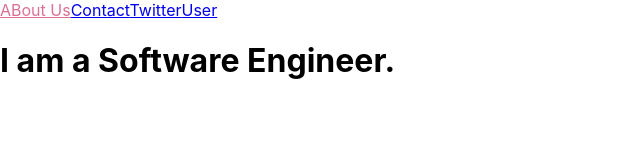
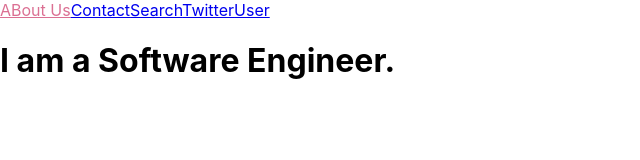
Before and after one commit to TalhaBhutto/React-JS, a React (Create React App) app in the folder demo3/: page / in a window 1280 px wide. Shown: the top 160 px of the page, without its empty margins (0-640 px from the left). Built offline with nearby package versions, Linux system fonts and the light colour scheme.

Commit message:
Added search

```diff
--- a/demo3/src/App.js
+++ b/demo3/src/App.js
@@ -4,7 +4,9 @@ import About from "./About";
 import Contact from "./Contact";
 import Error from "./Error";
 import Menu from "./Menu";
-import User from "./user"
+import User from "./user";
+import Search from "./Search";
+import SearchResult from "./SearchResult"
 
 function App() {
   const Twitter=()=>{
@@ -17,6 +19,7 @@ function App() {
       <Switch>
         <Route exact path="/" component={About} />
         <Route exact path="/Contact" component={Contact}/>
+        <Route exact path="/Search" component={Search}/>
         <Route exact path="/User/:fname/:lname" component={User}/>
         <Route exact path="/Contact/Twitter" component={Twitter}/>
         <Route component={Error}/>
--- a/demo3/src/Menu.jsx
+++ b/demo3/src/Menu.jsx
@@ -6,6 +6,7 @@ const Menu=()=>{
     return(<>
     <NavLink exact activeClassName="active_class" to="/"> ABout Us</NavLink>
     <NavLink exact activeClassName="active_class" to="/Contact">Contact</NavLink>
+    <NavLink exact activeClassName="active_class" to="/Search">Search</NavLink>
     <NavLink exact activeClassName="active_class" to="/Contact/Twitter">Twitter</NavLink>
     <NavLink exact activeClassName="active_class" to="/User/Talha/Bhutto">User</NavLink>
     </>);
```
